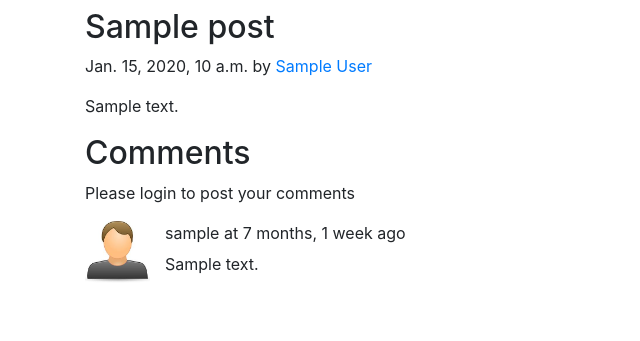
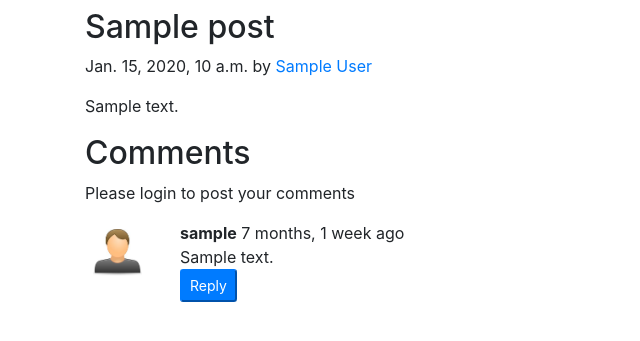
Before and after one commit to Naveen52/iCoder, a Django app: template iCoder/templates/blog/blogPost.html in a window 1280 px wide. Shown: the part 56-397 px from the top of the page, without its empty margins (0-640 px from the left). Run offline with Django 3.2, Linux system fonts and the light colour scheme; the template is opened without the code that fills it: most values are stand-ins (such as "Sample title", 1, 10 or a date in 2020); some libraries are stand-ins or nearby versions.

Commit message:
added some features

```diff
--- a/iCoder/templates/blog/blogPost.html
+++ b/iCoder/templates/blog/blogPost.html
@@ -2,7 +2,7 @@
 {% block title %}blogHome{% endblock title %}
 {% block blogactive %}active {% endblock blogactive %}
 {% block body %}
- {% load humanize %}
+{% load humanize %}
 <div class="container my-2">
     <h2 class="blog-post-title">{{post.title}}</h2>
     <p class="blog-post-meta">{{post.timestamp}} by <a href="#">{{post.author}}</a></p>
@@ -13,10 +13,13 @@
     <div class="form-group">
         <form action="/blog/postComment" method="post">{% csrf_token %}
             <h5>Post your comments</h5>
-            <input type="text" class="form-control" name="comment"  placeholder="Comment">
+            <input type="text" class="form-control" name="comment" placeholder="Comment">
             <input type="hidden" name="postSno" value={{post.sno}}>
-            <input class="btn btn-primary" type="Submit" value="Submit">
+            <input type="hidden" name="parentSno" value="">
+            <input class="btn btn-primary my-2" type="Submit" value="Submit">
+
         </form>
+
     </div>
 
     {% else %}
@@ -24,15 +27,38 @@
     {% endif %}
 
     {% for comment in comments   %}
-    <div class="row">
+    <div class="row my-3">
         <div class="col-md-1">
-        <img  class="rounded w-100" src="/static/user.jpg" alt="user">
+            <img class="rounded mx-auto d-block p-2 w-100 border-border-dark" src="/static/user.jpg" alt="user">
         </div>
-        <div class="row">
-        <div class="col-md-11">{{comment.User.username}} at {{comment.timestamp |naturaltime}}</div>
-        <div class="col-md-11">{{comment.comment}}</div>
+        <div class="col-md-11">
+            <b>{{comment.User.username}}</b> <span
+                class="badge-badge-secondry">{{comment.timestamp |naturaltime}}</span>
+            <div>{{comment.comment}}</div>
+            <div class="reply mx-0">
+                <button class="btn-sm btn-primary" type="button" data-toggle="collapse"
+                    data-target="#reply{{comment.sno}}" aria-expanded="false" aria-controls="reply{{comment.sno}}">
+                    Reply
+                </button>
+                <div class="collapse" id="reply{{comment.sno}}">
+                    <div class="card card-body my-2">
+                        <form action="/blog/postComment" method="post">{% csrf_token %}
+                            <div class="form-group">
+                                <label for="comment">Post a reply</label>
+                                <input type="text" class="form-control" name="comment" placeholder="reply">
+                                <input type="hidden" name="parentSno" value="{{comment.sno}}">
+                            </div>
+                            <input type="hidden" name="postSno" value={{post.sno}}>
+                            <input class="btn btn-primary my-2" type="Submit" value="Submit">
+                        </form>
+                    </div>
+                </div>
+            </div>
         </div>
     </div>
+
+
+
     {% endfor %}
 </div>
 
```
Also changed, not shown: iCoder/blog/views.py (+10 -3 lines), iCoder/blog/models.py (line endings or trailing spaces), iCoder/db.sqlite3.
